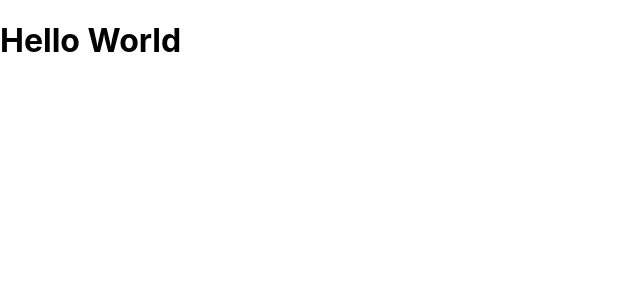
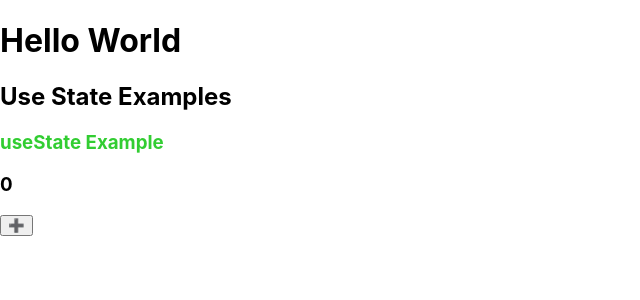
Before and after one commit to shehabadel/Notes, a React (Create React App) app in the folder react1/intermediate-react/: page / in a window 1280 px wide. Shown: the top 300 px of the page, without its empty margins (0-640 px from the left). Built offline with nearby package versions, Linux system fonts and the light colour scheme.

Commit message:
useState - Check setCounter issue when you wake up

```diff
--- a/react1/intermediate-react/src/App.js
+++ b/react1/intermediate-react/src/App.js
@@ -1,8 +1,13 @@
 import './App.css';
+import StateComponent from './Hooks/State';
 
 function App() {
   return (
-    <h1>Hello World</h1>
+
+    <div>
+      <h1>Hello World</h1>
+      <StateComponent></StateComponent>
+    </div>
   );
 }
 
--- /dev/null
+++ b/react1/intermediate-react/src/Hooks/State.js
@@ -0,0 +1,36 @@
+import { useState } from "react";
+
+//useState is the most basic hook
+//allows you to hold on a state
+//true in useState is the default value
+//so when it is first rendered it will be true
+
+const StateComponent = () => {
+    function increment(counter) {
+        console.log("hey")
+        return counter++;
+    }
+    var [counter, setCounter] = useState(0);
+    const [isGreen, setIsGreen] = useState(true);
+    return (
+        <div>
+            <h2>Use State Examples</h2>
+            <h3
+                onClick={() => setIsGreen(!isGreen)}
+                style={
+                    { color: isGreen ? "limegreen" : "red" }
+                }
+            >
+                useState Example
+            </h3>
+            <h3>
+                {counter}
+            </h3>
+            <button onClick={() => setCounter(increment(counter))}>
+                ➕
+            </button>
+        </div>
+    );
+}
+
+export default StateComponent;
```
